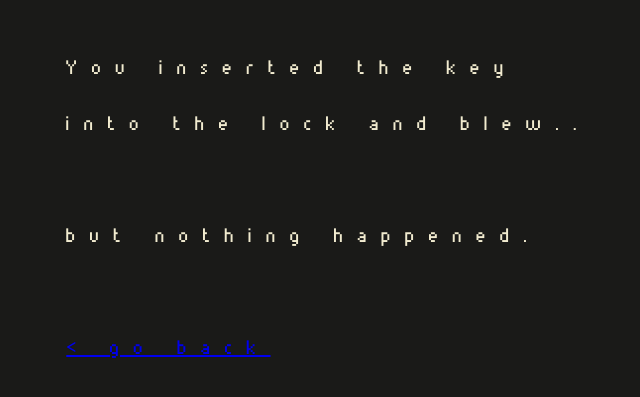
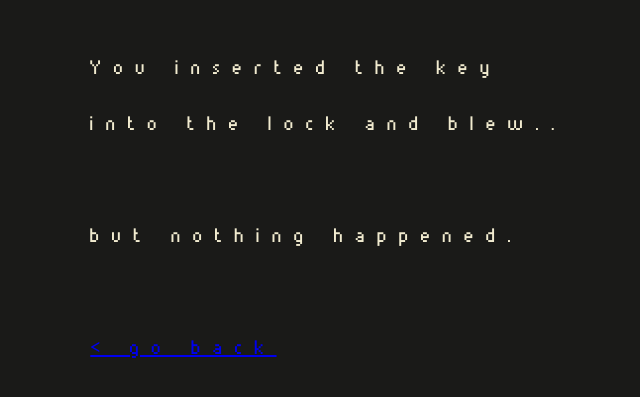
Before and after one commit to billygartrell/sonnet-site, a plain HTML site: page failure.html in a window 1280 px wide. Shown: the part 193-590 px from the top of the page, without its empty margins (311-951 px from the left). Drawn offline with Linux system fonts and the light colour scheme.

Commit message:
changed letter spacing slightly

```diff
--- a/styles/styles.css
+++ b/styles/styles.css
@@ -30,7 +30,7 @@ a:visited{
 
 .message {
   font-size: 20px;
-  letter-spacing: 14px;
+  letter-spacing: 12px;
   line-height: 28px;
 }
 
```
